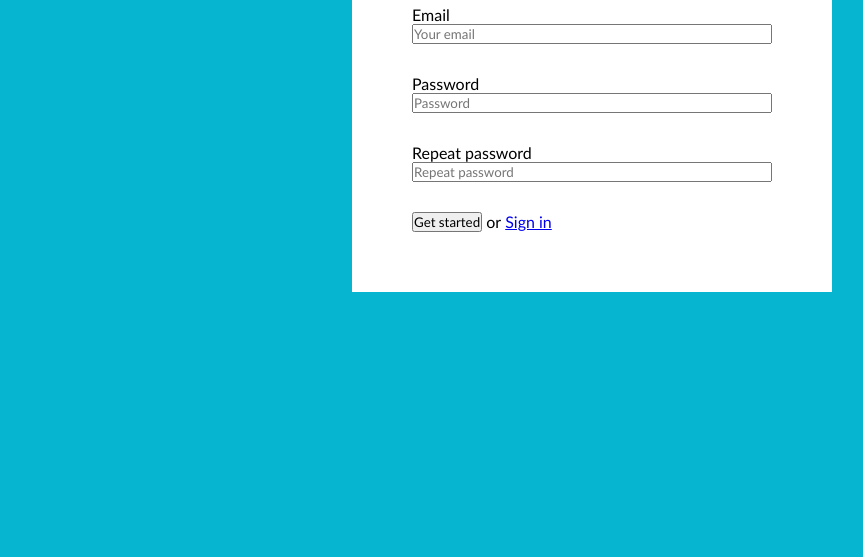
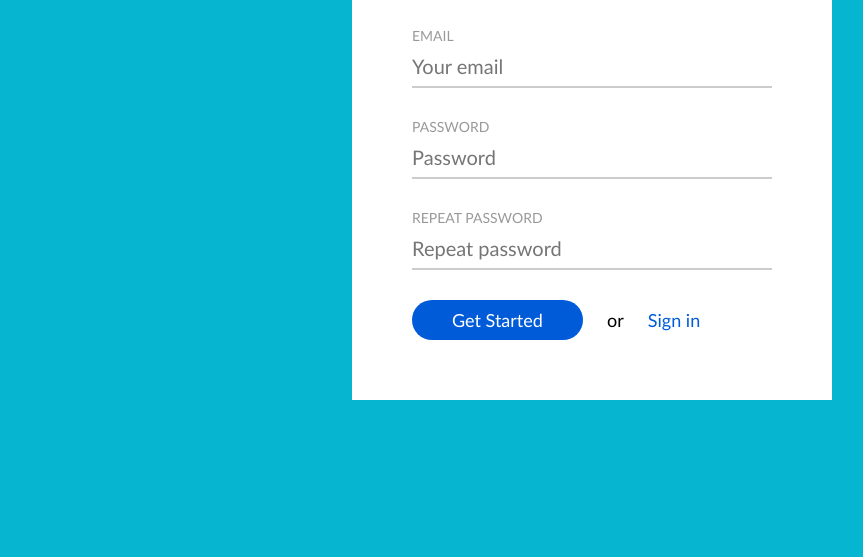
Before and after one commit to front-end-by-rimantas/24-grupe-sign-up, a plain HTML site: page index.html in a window 1280 px wide. Shown: the part 243-800 px from the top of the page, without its empty margins (208-1071 px from the left). Drawn offline with Linux system fonts and the light colour scheme.

Commit message:
Form bottom elements style

```diff
--- a/main.css
+++ b/main.css
@@ -17,6 +17,7 @@ body {
     float: left;
     padding: 40px;
     background-color: #0168ba;
+    color: #fff;
 }
 
 .main-title {
@@ -31,6 +32,7 @@ body {
 
 .bottom-links > .link {
     display: inline-block;
+    color: #fff;
 }
 
 .symbol {
@@ -47,7 +49,6 @@ body {
 
 .close {
     display: inline-block;
-    background-color: red;
 }
 
 .form {
@@ -67,18 +68,51 @@ body {
 label {
     display: inline-block;
     width: 100%;
+    text-transform: uppercase;
+    color: #999;
+    font-size: 14px;
 }
 
 input {
     display: inline-block;
     width: 100%;
+    font-size: 20px;
+    line-height: 40px;
+    border: none;
+    border-bottom: 2px solid #ccc;
 }
 
 .btn {
+    display: inline-block;
+    background-color: #005bd9;
+    color: #fff;
+    padding: 10px;
+    padding-left: 40px;
+    padding-right: 40px;
+    font-size: 18px;
+    line-height: 20px;
+    border-radius: 20px;
+    border: none;
+    text-transform: capitalize;
+    cursor: pointer;
+}
+.btn:hover {
+    background-color: #2576e7;
 }
 
 .text {
+    display: inline-block;
+    padding: 10px;
+    margin-left: 10px;
+    line-height: 20px;
+    font-size: 18px;
 }
 
 .form-row > .link {
+    display: inline-block;
+    padding: 10px;
+    line-height: 20px;
+    font-size: 18px;
+    color: #005bd9;
+    text-decoration: none;
 }
```
Also changed, not shown: index.html (+0 -1 lines).
